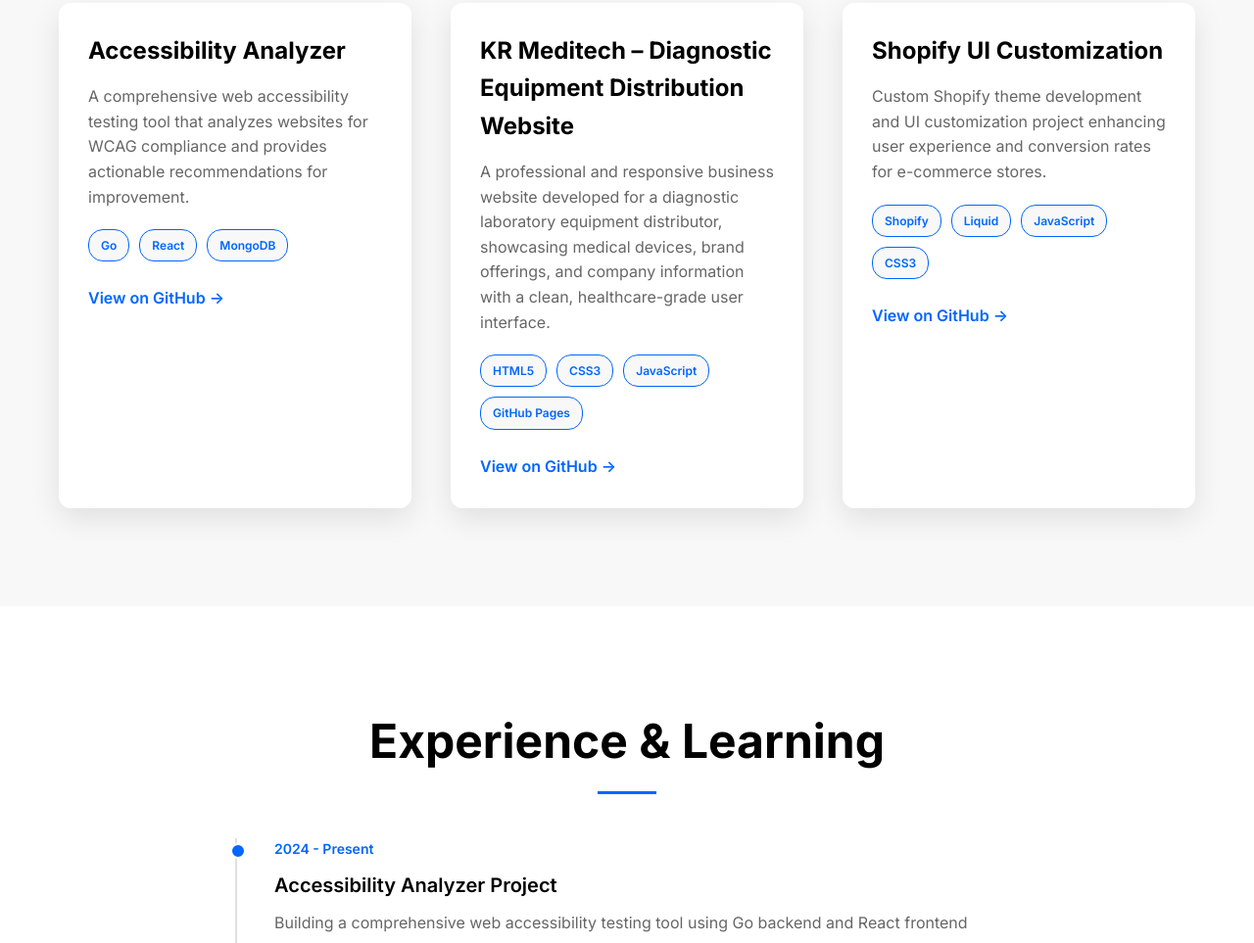
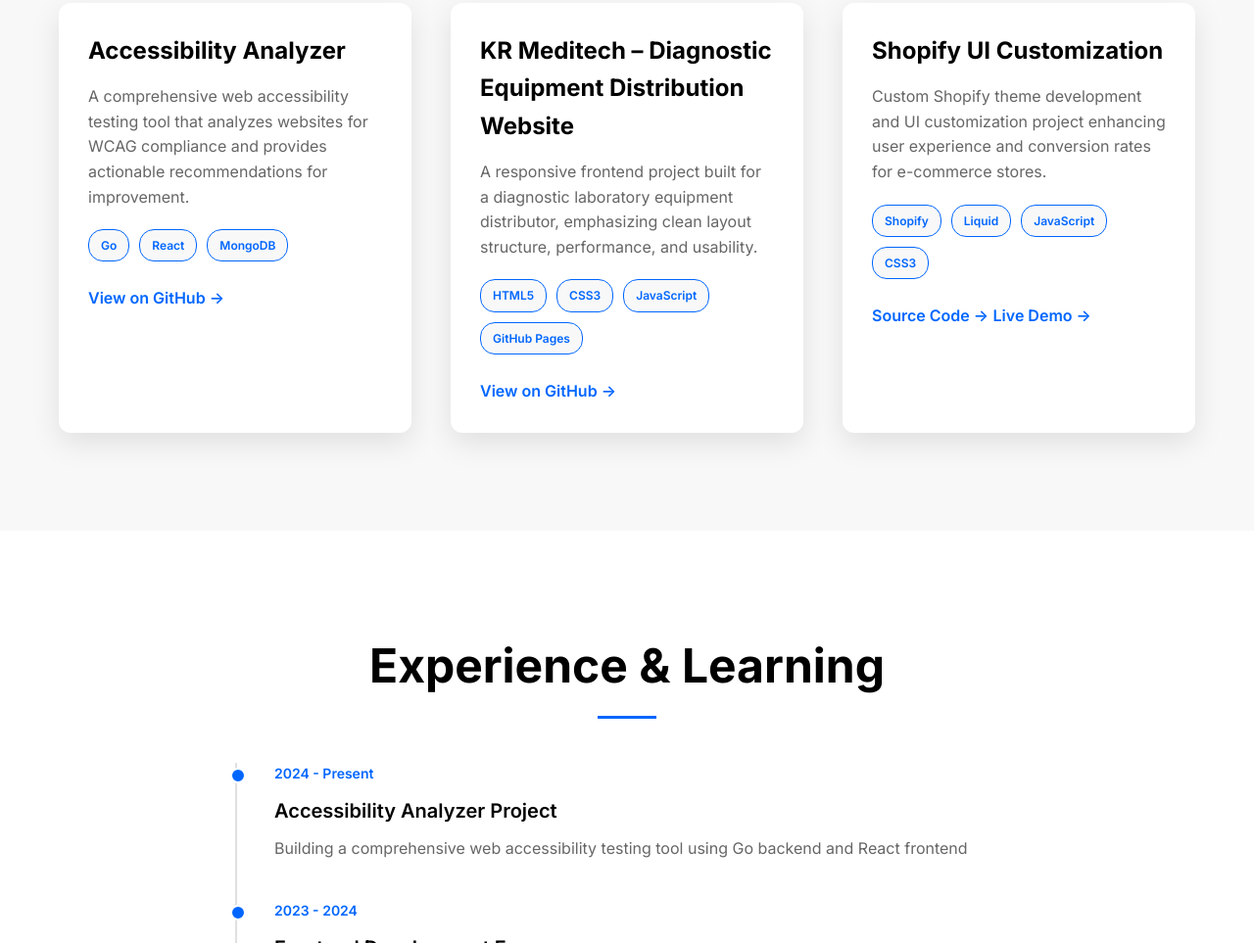
Before and after one commit to piyushhsharma/Portfolio, a plain HTML site: page index.html in a window 1280 px wide. Shown: the part 2071-3034 px from the top of the page at 98% size. Drawn offline with Linux system fonts and the light colour scheme; a script that the page names is missing.

Commit message:
Imaged Changed

```diff
--- a/index.html
+++ b/index.html
@@ -132,9 +132,8 @@
                     <div class="project-content">
                         <h3 class="project-title">KR Meditech – Diagnostic Equipment Distribution Website</h3>
                         <p class="project-description">
-                            A professional and responsive business website developed for a diagnostic
-                            laboratory equipment distributor, showcasing medical devices, brand offerings,
-                            and company information with a clean, healthcare-grade user interface.
+                            A responsive frontend project built for a diagnostic laboratory equipment
+                            distributor, emphasizing clean layout structure, performance, and usability.
                         </p>
                         <div class="project-tech">
                             <span class="tech-tag">HTML5</span>
@@ -161,9 +160,18 @@
                             <span class="tech-tag">JavaScript</span>
                             <span class="tech-tag">CSS3</span>
                         </div>
-                        <a href="https://github.com/piyushhsharma/shopify-customization" target="_blank" class="project-link">
-                            View on GitHub →
+                        <a href="https://github.com/piyushhsharma/shopify-customization"
+                            target="_blank"
+                            class="project-link">
+                            Source Code →
                         </a>
+
+                        <a href="https://your-shopify-demo-link.com"
+                            target="_blank"
+                            class="project-link">
+                            Live Demo →
+                        </a>
+
                     </div>
                 </div>
             </div>
```
